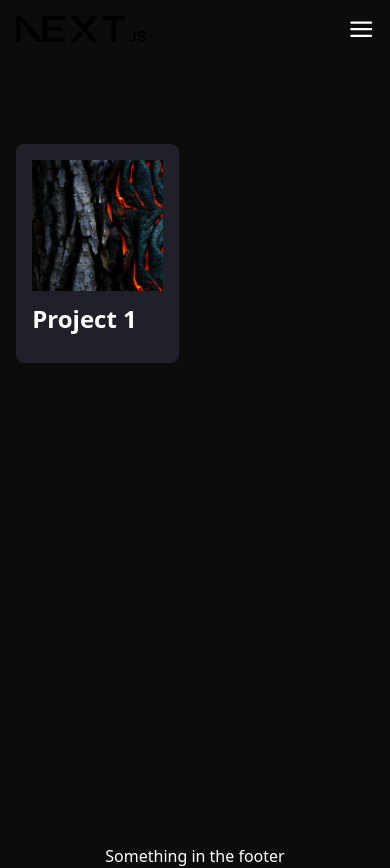
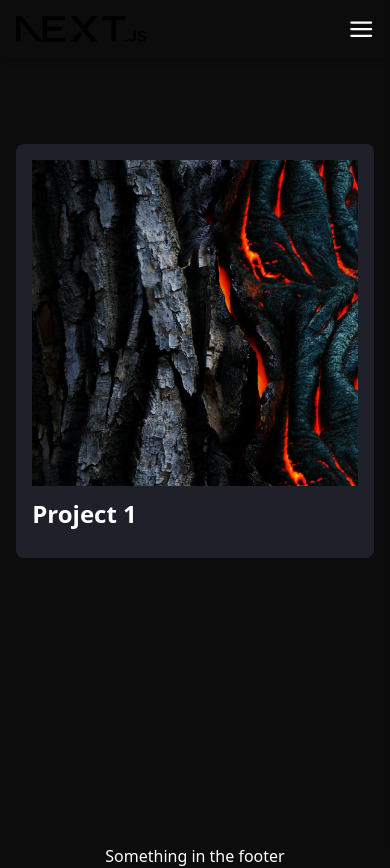
Before and after one commit to Buenno01/Buenno01.github.io, a Next.js app: page / in a window 390 px wide. Built offline with nearby package versions, Linux system fonts and the light colour scheme.

Commit message:
feat: adjusted article card grids

```diff
--- a/src/app/page.tsx
+++ b/src/app/page.tsx
@@ -8,7 +8,7 @@ export default function Home() {
   return (
     <>
       <LocomotiveScroll></LocomotiveScroll>
-      <div className="grid grid-cols-2 md:grid-cols-3 lg:grid-cols-4 gap-8 w-11/12 mx-auto my-36">
+      <div className="grid grid-cols-1 sm:grid-cols-2 md:grid-cols-3 lg:grid-cols-4 gap-8 w-11/12 mx-auto my-36">
         {
           projects.map((project, index) => (
             <ArticleCard key={ index } { ...project } />
```
